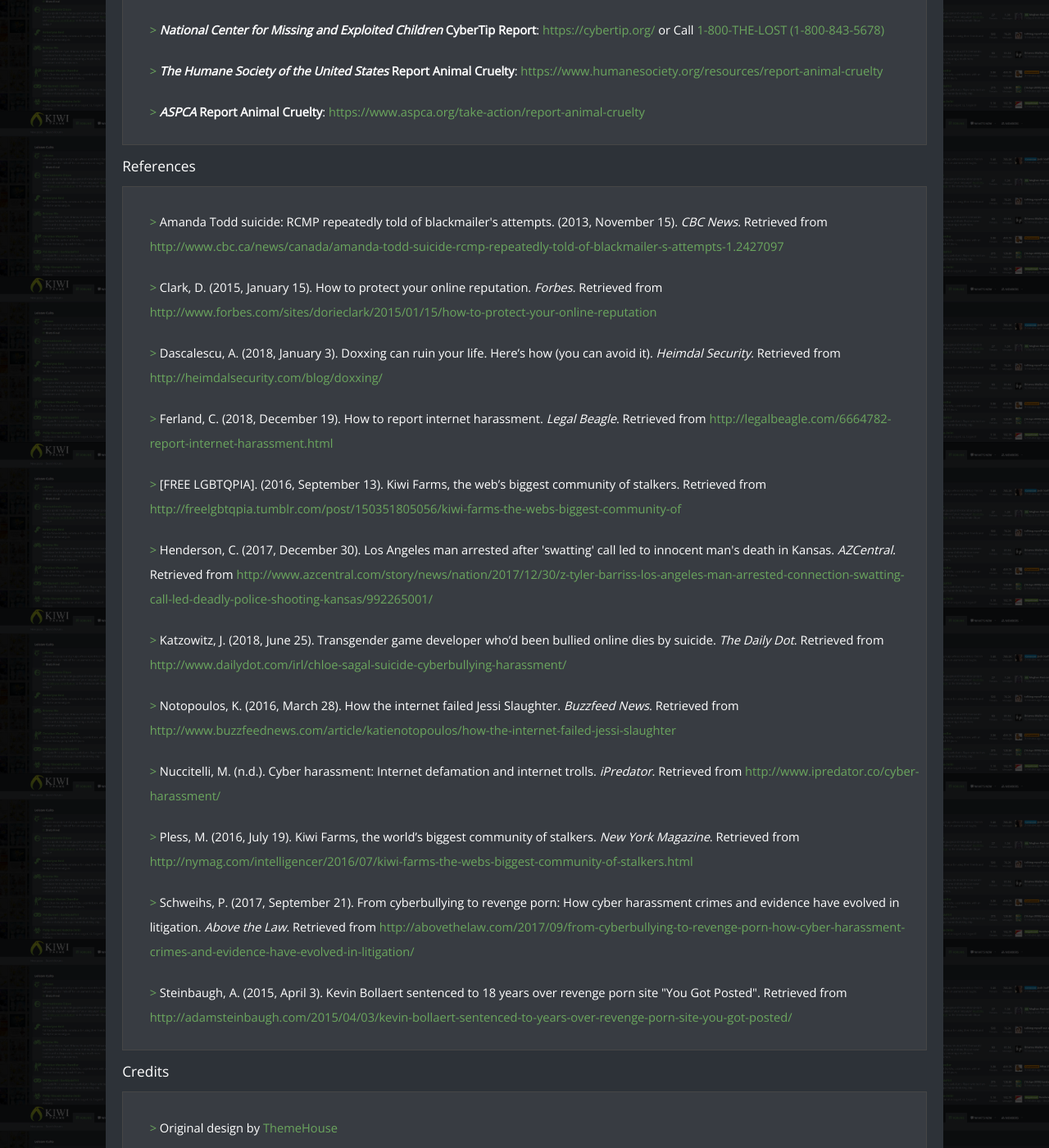
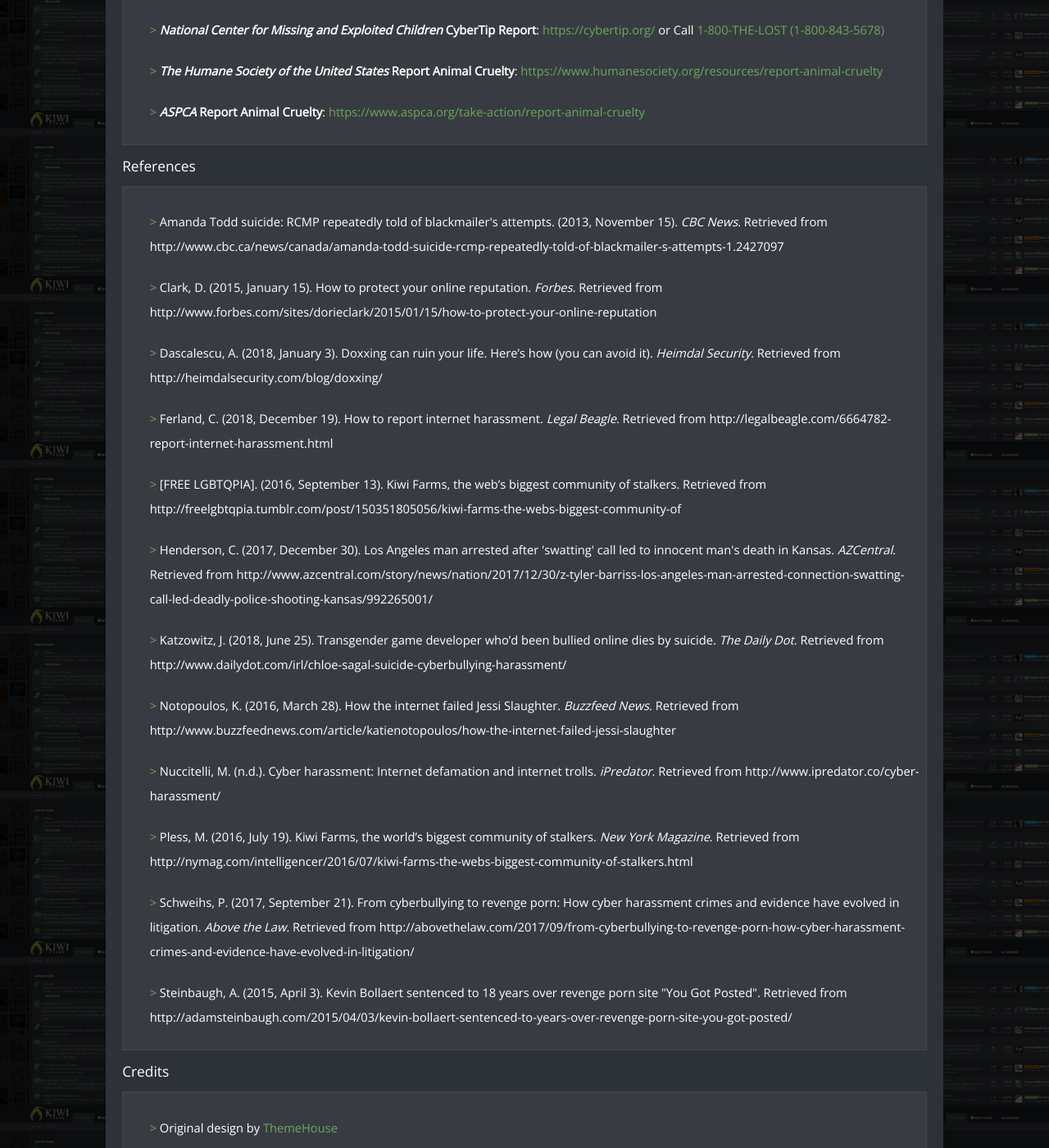
Before and after one commit to byliz/help, a Jekyll site: the page built from resources/index.html, in a window 1280 px wide and 1400 px high, scrolled down 1959 px. Shown: the whole window at 82% size. Built offline with Jekyll 4.4.1, drawn with Linux system fonts in a browser that asks for light colours; nearby versions of some CDN libraries; some web fonts are replaced; part of the change alters nothing that is shown.

```diff
--- a/resources/index.html
+++ b/resources/index.html
@@ -119,40 +119,40 @@ title: Resources |
 
 <ul>
 	<li>
-		Amanda Todd suicide: RCMP repeatedly told of blackmailer's attempts. (2013, November 15). <em>CBC News</em>. Retrieved from <a href="http://www.cbc.ca/news/canada/amanda-todd-suicide-rcmp-repeatedly-told-of-blackmailer-s-attempts-1.2427097" target="_blank">http://www.cbc.ca/news/canada/amanda-todd-suicide-rcmp-repeatedly-told-of-blackmailer-s-attempts-1.2427097</a>
+		Amanda Todd suicide: RCMP repeatedly told of blackmailer's attempts. (2013, November 15). <em>CBC News</em>. Retrieved from http://www.cbc.ca/news/canada/amanda-todd-suicide-rcmp-repeatedly-told-of-blackmailer-s-attempts-1.2427097
 	</li>
 	<li>
-		Clark, D. (2015, January 15). How to protect your online reputation. <em>Forbes.</em> Retrieved from <a href="http://www.forbes.com/sites/dorieclark/2015/01/15/how-to-protect-your-online-reputation" target="_blank">http://www.forbes.com/sites/dorieclark/2015/01/15/how-to-protect-your-online-reputation</a>
+		Clark, D. (2015, January 15). How to protect your online reputation. <em>Forbes.</em> Retrieved from http://www.forbes.com/sites/dorieclark/2015/01/15/how-to-protect-your-online-reputation
 	</li>
 	<li>
-		Dascalescu, A. (2018, January 3). Doxxing can ruin your life. Here’s how (you can avoid it). <em>Heimdal Security.</em> Retrieved from <a href="http://heimdalsecurity.com/blog/doxxing/" target="_blank">http://heimdalsecurity.com/blog/doxxing/</a>
+		Dascalescu, A. (2018, January 3). Doxxing can ruin your life. Here’s how (you can avoid it). <em>Heimdal Security.</em> Retrieved from http://heimdalsecurity.com/blog/doxxing/
 	</li>
 	<li>
-		Ferland, C. (2018, December 19). How to report internet harassment. <em>Legal Beagle</em>. Retrieved from <a href="http://legalbeagle.com/6664782-report-internet-harassment.html" target="_blank">http://legalbeagle.com/6664782-report-internet-harassment.html</a>
+		Ferland, C. (2018, December 19). How to report internet harassment. <em>Legal Beagle</em>. Retrieved from http://legalbeagle.com/6664782-report-internet-harassment.html
 	</li>
 	<li>
-		[FREE LGBTQPIA]. (2016, September 13). Kiwi Farms, the web’s biggest community of stalkers. Retrieved from <a href="http://freelgbtqpia.tumblr.com/post/150351805056/kiwi-farms-the-webs-biggest-community-of" target="_blank">http://freelgbtqpia.tumblr.com/post/150351805056/kiwi-farms-the-webs-biggest-community-of</a>
+		[FREE LGBTQPIA]. (2016, September 13). Kiwi Farms, the web’s biggest community of stalkers. Retrieved from http://freelgbtqpia.tumblr.com/post/150351805056/kiwi-farms-the-webs-biggest-community-of
 	</li>
 	<li>
-		Henderson, C. (2017, December 30). Los Angeles man arrested after 'swatting' call led to innocent man's death in Kansas. <em>AZCentral.</em> Retrieved from <a href="http://www.azcentral.com/story/news/nation/2017/12/30/z-tyler-barriss-los-angeles-man-arrested-connection-swatting-call-led-deadly-police-shooting-kansas/992265001/" target="_blank">http://www.azcentral.com/story/news/nation/2017/12/30/z-tyler-barriss-los-angeles-man-arrested-connection-swatting-call-led-deadly-police-shooting-kansas/992265001/</a>
+		Henderson, C. (2017, December 30). Los Angeles man arrested after 'swatting' call led to innocent man's death in Kansas. <em>AZCentral.</em> Retrieved from http://www.azcentral.com/story/news/nation/2017/12/30/z-tyler-barriss-los-angeles-man-arrested-connection-swatting-call-led-deadly-police-shooting-kansas/992265001/
 	</li>
 	<li>
-		Katzowitz, J. (2018, June 25). Transgender game developer who’d been bullied online dies by suicide. <em>The Daily Dot</em>. Retrieved from <a href="http://www.dailydot.com/irl/chloe-sagal-suicide-cyberbullying-harassment/" target="_blank">http://www.dailydot.com/irl/chloe-sagal-suicide-cyberbullying-harassment/</a>
+		Katzowitz, J. (2018, June 25). Transgender game developer who’d been bullied online dies by suicide. <em>The Daily Dot</em>. Retrieved from http://www.dailydot.com/irl/chloe-sagal-suicide-cyberbullying-harassment/
 	</li>
 	<li>
-		Notopoulos, K. (2016, March 28). How the internet failed Jessi Slaughter. <em>Buzzfeed News</em>. Retrieved from <a href="http://www.buzzfeednews.com/article/katienotopoulos/how-the-internet-failed-jessi-slaughter" target="_blank">http://www.buzzfeednews.com/article/katienotopoulos/how-the-internet-failed-jessi-slaughter</a>
+		Notopoulos, K. (2016, March 28). How the internet failed Jessi Slaughter. <em>Buzzfeed News</em>. Retrieved from http://www.buzzfeednews.com/article/katienotopoulos/how-the-internet-failed-jessi-slaughter
 	</li>
 	<li>
-		Nuccitelli, M. (n.d.). Cyber harassment: Internet defamation and internet trolls. <em>iPredator</em>. Retrieved from <a href="http://www.ipredator.co/cyber-harassment/" target="_blank">http://www.ipredator.co/cyber-harassment/</a>
+		Nuccitelli, M. (n.d.). Cyber harassment: Internet defamation and internet trolls. <em>iPredator</em>. Retrieved from http://www.ipredator.co/cyber-harassment/
 	</li>
 	<li>
-		Pless, M. (2016, July 19). Kiwi Farms, the world’s biggest community of stalkers. <em>New York Magazine</em>. Retrieved from <a href="http://nymag.com/intelligencer/2016/07/kiwi-farms-the-webs-biggest-community-of-stalkers.html" target="_blank">http://nymag.com/intelligencer/2016/07/kiwi-farms-the-webs-biggest-community-of-stalkers.html</a>
+		Pless, M. (2016, July 19). Kiwi Farms, the world’s biggest community of stalkers. <em>New York Magazine</em>. Retrieved from http://nymag.com/intelligencer/2016/07/kiwi-farms-the-webs-biggest-community-of-stalkers.html
 	</li>
 	<li>
-		Schweihs, P. (2017, September 21). From cyberbullying to revenge porn: How cyber harassment crimes and evidence have evolved in litigation. <em>Above the Law.</em> Retrieved from <a href="http://abovethelaw.com/2017/09/from-cyberbullying-to-revenge-porn-how-cyber-harassment-crimes-and-evidence-have-evolved-in-litigation/" target="_blank">http://abovethelaw.com/2017/09/from-cyberbullying-to-revenge-porn-how-cyber-harassment-crimes-and-evidence-have-evolved-in-litigation/</a>
+		Schweihs, P. (2017, September 21). From cyberbullying to revenge porn: How cyber harassment crimes and evidence have evolved in litigation. <em>Above the Law.</em> Retrieved from http://abovethelaw.com/2017/09/from-cyberbullying-to-revenge-porn-how-cyber-harassment-crimes-and-evidence-have-evolved-in-litigation/
 	</li>
 	<li>
-		Steinbaugh, A. (2015, April 3). Kevin Bollaert sentenced to 18 years over revenge porn site "You Got Posted". Retrieved from <a href="http://adamsteinbaugh.com/2015/04/03/kevin-bollaert-sentenced-to-years-over-revenge-porn-site-you-got-posted/" target="_blank">http://adamsteinbaugh.com/2015/04/03/kevin-bollaert-sentenced-to-years-over-revenge-porn-site-you-got-posted/</a>
+		Steinbaugh, A. (2015, April 3). Kevin Bollaert sentenced to 18 years over revenge porn site "You Got Posted". Retrieved from http://adamsteinbaugh.com/2015/04/03/kevin-bollaert-sentenced-to-years-over-revenge-porn-site-you-got-posted/
 	</li>
 </ul>
 
```
